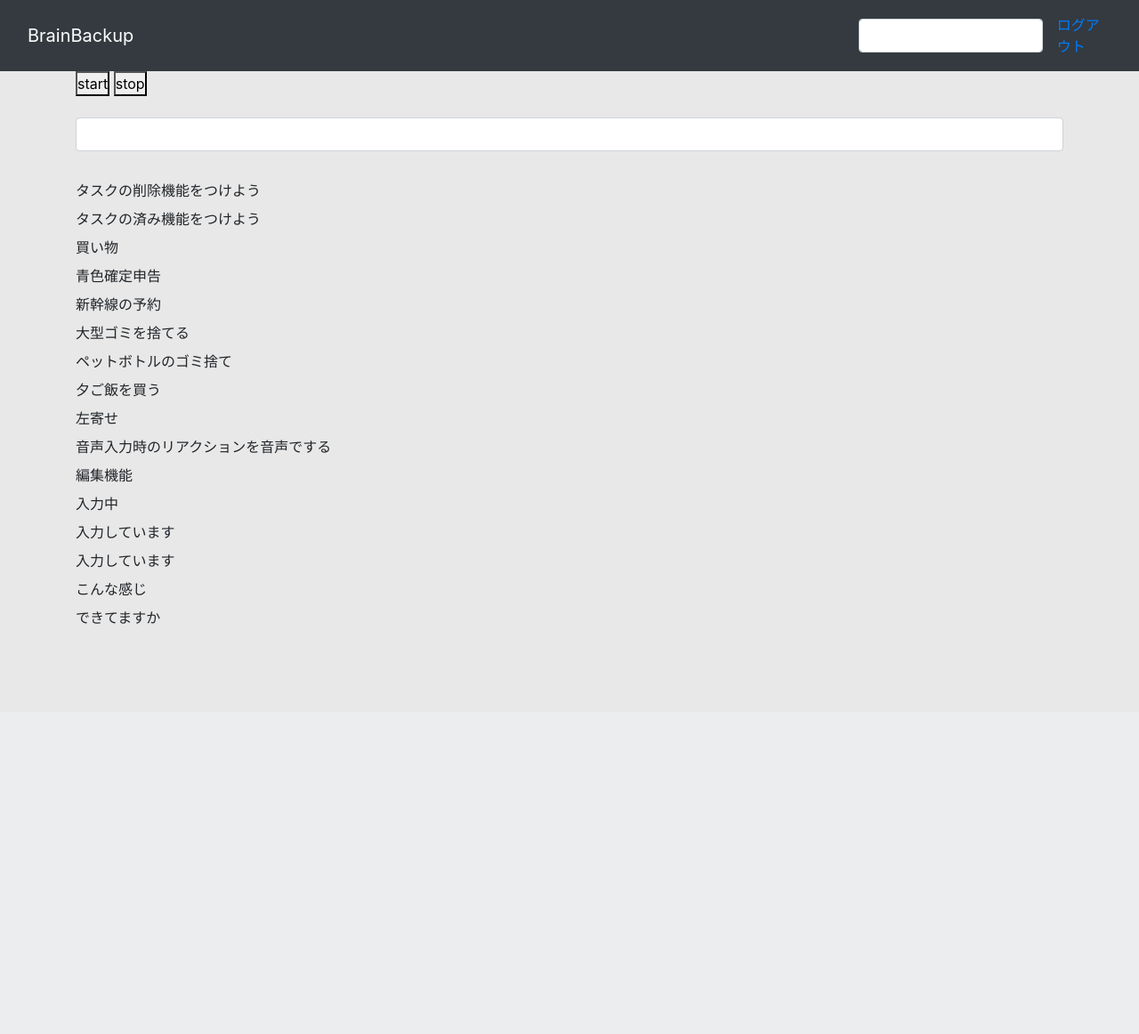
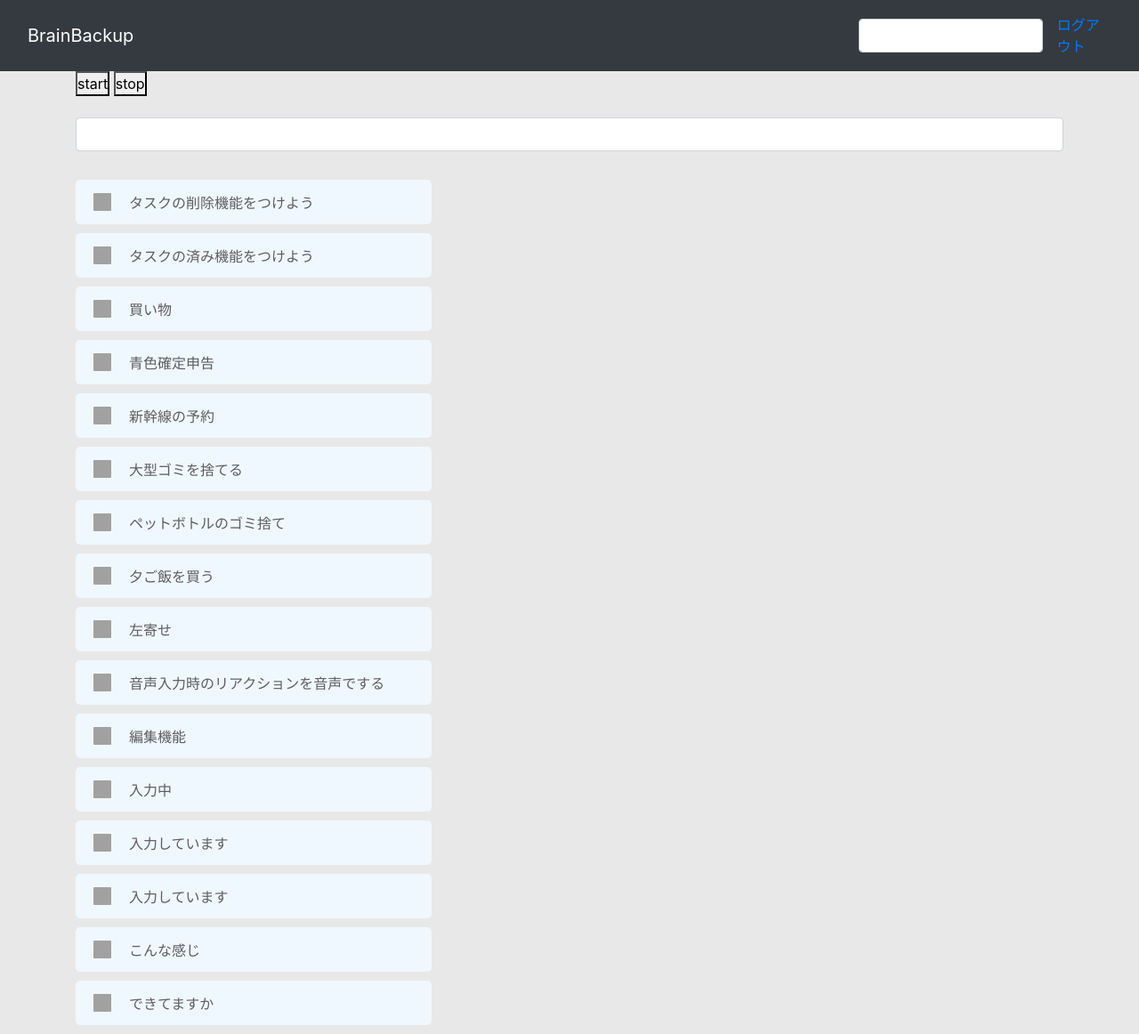
Before and after one commit to nowkoai/BrainBackup, a Django app: page / in a window 1280 px wide. Shown: the whole page at 89% size. Before the commit the page ends 701 px from the top, so only its background shows below. Run offline with Django 3.2, Linux system fonts and the light colour scheme; a user stored in the database is signed in; data comes from the database, SQL or seed files in the repository; both versions use the stored data as it was after the commit; some libraries are stand-ins or nearby versions.

Commit message:
checkbox CSS OK

```diff
--- a/project/app/static/css/style.css
+++ b/project/app/static/css/style.css
@@ -1,58 +1,66 @@
 * {
-margin: 0;
-padding: 0;
-box-sizing: border-box;
+	margin: 0;
+	padding: 0;
+	box-sizing: border-box;
 }
 
 body {
-background: #e8e8e8;
-display: flex;
-flex-flow: column;
-min-height: 100vh;
+	background: #e8e8e8;
+	min-height: 100vh;
 }
 
-main {
-	flex: 1;
+.wrapper{
+	background-color: aliceblue;
+	height: 50px;
+	width: 400px;
+	position: relative;
+	display: flex;
+	align-items:center;
+	justify-content: left;
+	margin-bottom: 10px;
+	border-radius: 5px;
 }
 
-/* チェックボックス01 */
-	input[type=checkbox] {
-display: none;
+input[type="checkbox"]{
+	margin-left: 20px;
+	appearance: none;
+	-webkit-appearance: none;
+	height: 20px;
+	width: 20px;
+	background-color: #a1a1a1;
+	border-radius: 1px;
+	cursor: pointer;
+	display: flex;
+	align-items: center;
+	justify-content: center;
+	outline:none;
 }
-.checkbox01 {
-box-sizing: border-box;
-cursor: pointer;
-display: inline-block;
-padding: 5px 30px;
-position: relative;
-width: auto;
+
+label{
+	margin-left: 20px;
+	margin-top: 10px;
+	color: #5e5e5e;
+	cursor: pointer;
+
 }
-.checkbox01::before {
-background: #fff;
-border: 1px solid #231815;
-content: '';
-display: block;
-height: 16px;
-left: 5px;
-margin-top: -8px;
-position: absolute;
-top: 50%;
-width: 16px;
+
+input[type="checkbox"]:after{
+	font-family: "Font Awesome 5 Free";
+	font-weight: 900;
+	content: "\f00c";
+	font-size: 15px;
+	color: rgb(255, 255, 255);
+	display: none;
 }
-.checkbox01::after {
-border-right: 3px solid #ed7a9c;
-border-bottom: 3px solid #ed7a9c;
-content: '';
-display: block;
-height: 9px;
-left: 10px;
-margin-top: -7px;
-opacity: 0;
-position: absolute;
-top: 50%;
-transform: rotate(45deg);
-width: 5px;
+input[type="checkbox"]:hover{
+	background-color: #cecdcd;
 }
-input[type=checkbox]:checked + .checkbox01::after {
-opacity: 1;
+
+input[type="checkbox"]:checked{
+	background-color: #a76a6a;
 }
+
+input[type="checkbox"]:checked:after{
+	display: block;
+
+}
--- a/project/app/templates/app/base.html
+++ b/project/app/templates/app/base.html
@@ -11,6 +11,7 @@
     <link rel="stylesheet" href="https://stackpath.bootstrapcdn.com/bootstrap/4.3.1/css/bootstrap.min.css" integrity="sha384-ggOyR0iXCbMQv3Xipma34MD+dH/1fQ784/j6cY/iJTQUOhcWr7x9JvoRxT2MZw1T" crossorigin="anonymous">
     <link href="https://use.fontawesome.com/releases/v5.6.1/css/all.css" rel="stylesheet">
     <link rel="stylesheet" type="text/css" href="{% static 'css/style.css' %}">
+    <link rel ="stylesheet" href="https://cdnjs.cloudflare.com/ajax/libs/font-awesome/5.15.3/css/all.min.css">
   </head>
   <body>
     <!-- Optional JavaScript -->
--- a/project/app/templates/app/index.html
+++ b/project/app/templates/app/index.html
@@ -21,17 +21,12 @@
 </div>
 
 
-
-  {% for blog in blog_data %}
-
-  <div class="wrapper">
-
-    <input type="Checkbox" id="check">
-    <label for="check">{{ blog.title }}</label>
-  </div>
-
-  {% endfor %}
-
+{% for blog in blog_data %}
+<div class="wrapper" id="posts">
+  <input type="checkbox" id="check">
+  <label for="check">{{ blog.title }}</label>
+</div>
+{% endfor %}
 
 {% endblock %} {% block extrajs %}
 <script>
```
Also changed, not shown: project/db.sqlite3.
